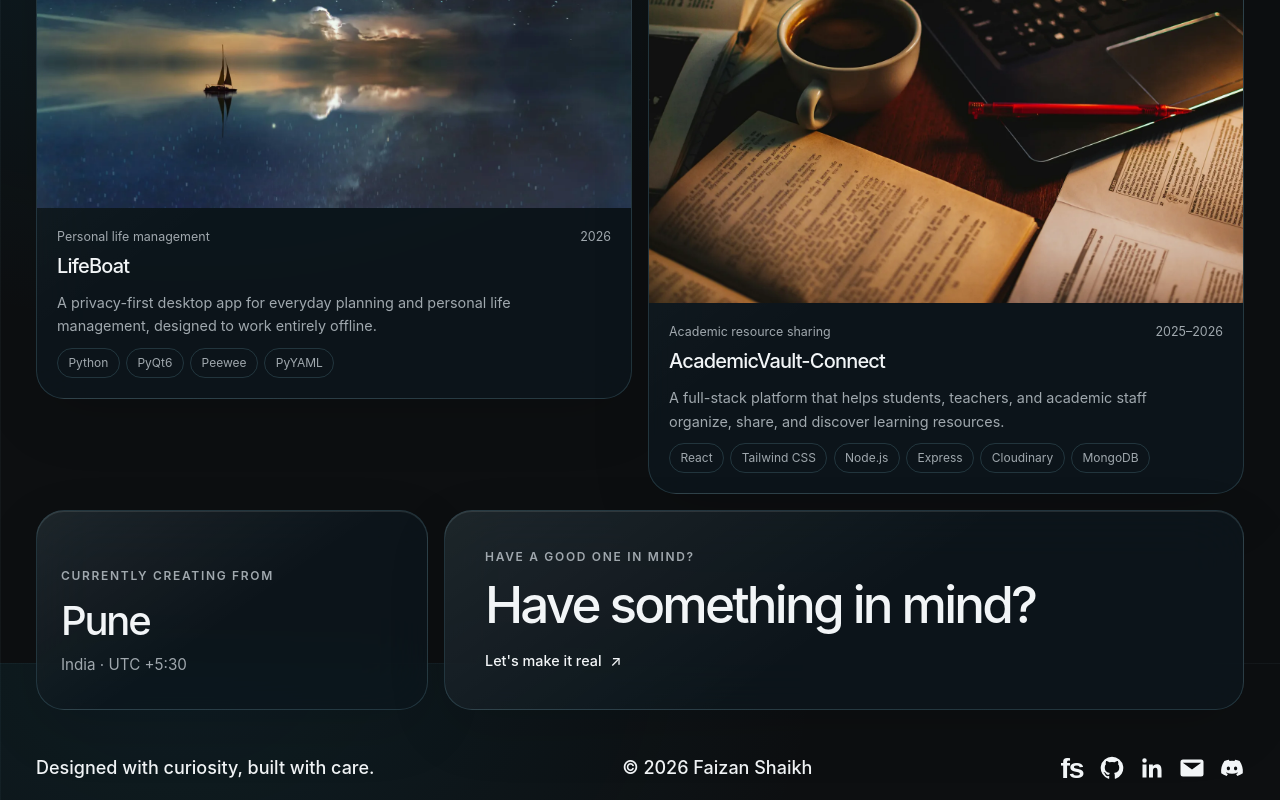
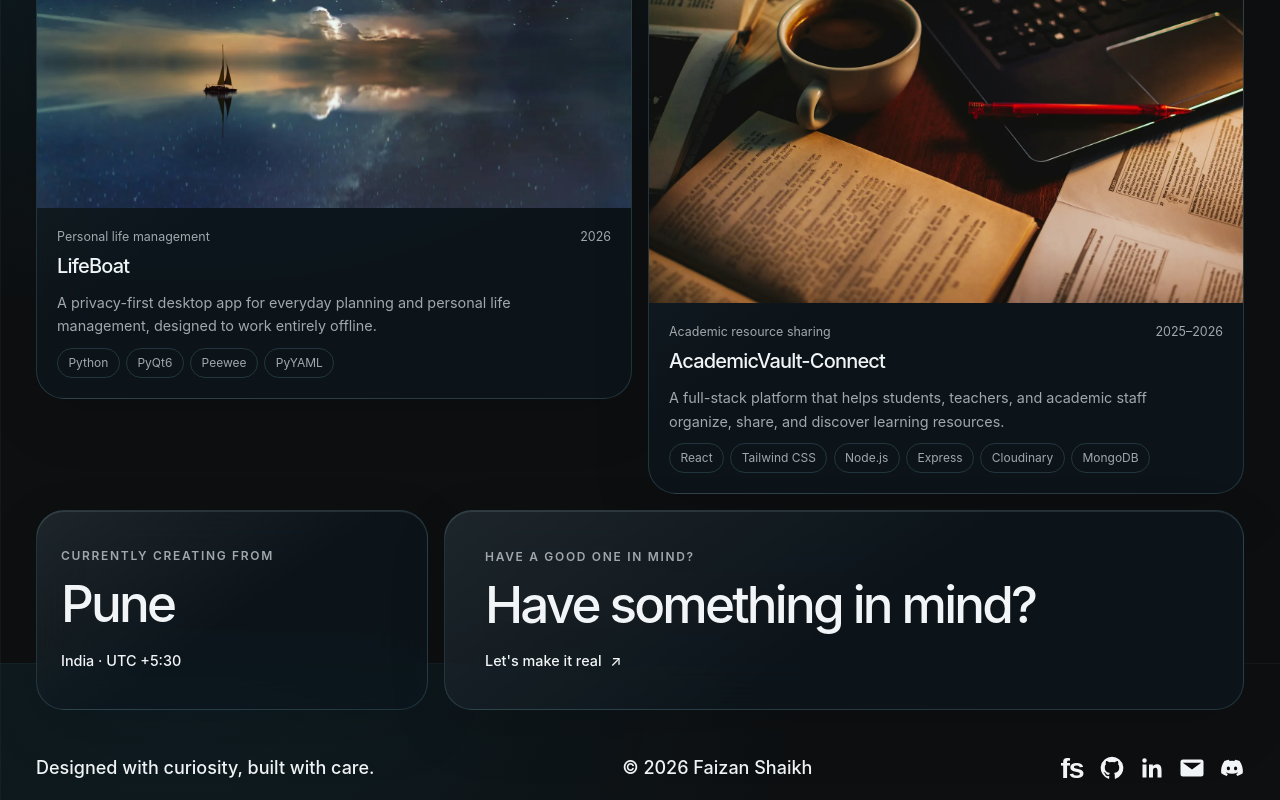
Before and after one commit to faizanshaikh212/Portfolio-Minimal, a React (Vite) app: page / in a window 1280 px wide. Shown: the part 1737-2537 px from the top of the page. Built offline with nearby package versions, Linux system fonts and the light colour scheme.

Commit message:
Rebalance location card content and typography
- Rebalance the location card content and match its typography to the adjacent contact card while preserving the original card proportions.

```diff
--- a/package.json
+++ b/package.json
@@ -1,7 +1,7 @@
 {
   "name": "portfolio_minimal",
   "private": true,
-  "version": "0.5.1",
+  "version": "0.5.2",
   "type": "module",
   "scripts": {
     "dev": "vite",
--- a/src/components/ContactCards.tsx
+++ b/src/components/ContactCards.tsx
@@ -5,10 +5,10 @@ export function ContactCards() {
 
   return (
     <>
-      <article className="glass-panel relative col-span-4 flex min-h-[200px] flex-col justify-end overflow-hidden rounded-[var(--card-radius)] border p-6 max-[820px]:col-span-5 max-[600px]:col-span-full max-[600px]:min-h-[180px] max-[600px]:p-5">
+      <article className="glass-panel relative col-span-4 flex min-h-[200px] flex-col items-start justify-center overflow-hidden rounded-[var(--card-radius)] border p-6 max-[820px]:col-span-5 max-[600px]:col-span-full max-[600px]:min-h-[180px] max-[600px]:p-5">
         <p className="m-0 flex items-center gap-[0.55rem] text-[0.75rem] font-semibold uppercase leading-[1.5] tracking-[0.14em] text-[var(--muted)]">{home.locationLabel}</p>
-        <h2 className="mb-0 mt-3 text-[2.5rem] font-medium leading-[1.18] tracking-[-0.055em]">{profile.city}</h2>
-        <p className="my-2 text-[0.95rem] leading-[1.65] text-[var(--muted)]">{profile.timezone}</p>
+        <h2 className="mb-0 mt-2 text-[clamp(2rem,4.2vw,3.2rem)] font-medium leading-[1.18] tracking-[-0.055em]">{profile.city}</h2>
+        <p className="mb-0 mt-4 text-[0.9rem] font-medium leading-[1.65] text-[var(--text)]">{profile.timezone}</p>
       </article>
 
       <article className="glass-panel col-span-8 flex min-h-[200px] flex-col items-start justify-center overflow-hidden rounded-[var(--card-radius)] border px-[clamp(1.5rem,4vw,2.5rem)] py-6 max-[820px]:col-span-7 max-[600px]:col-span-full max-[600px]:min-h-[180px] max-[600px]:p-5" id="contact">
```
Also changed, not shown: 2 other files (tests, documents, lock files or other folders).
